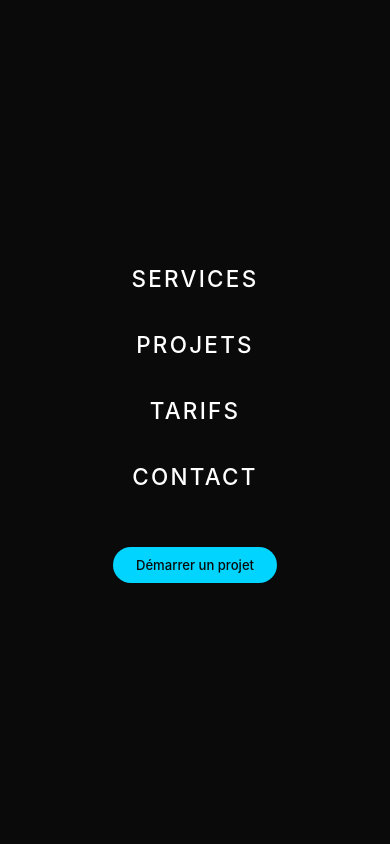
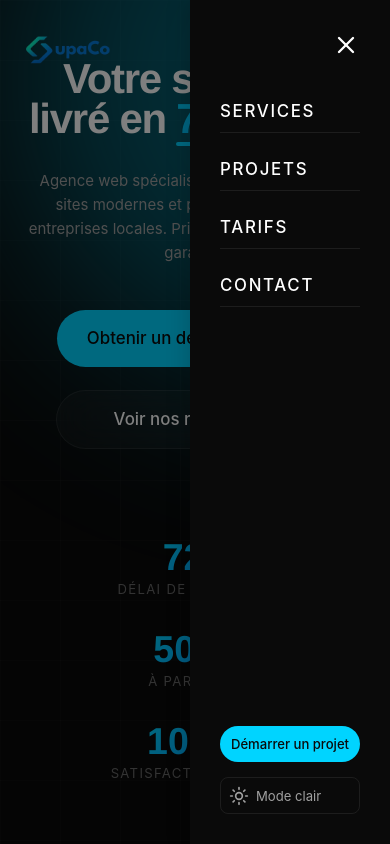
Before and after one commit to SupaKd/supaco, a React (Vite) app: page / in a window 390 px wide. Both pictures are taken after a click on the button "Menu". Shown: the top 844 px of the page. Built offline with nearby package versions, Linux system fonts and the light colour scheme; a web font is replaced by a local one.

Commit message:
optimisation

```diff
--- a/src/components/Hero.jsx
+++ b/src/components/Hero.jsx
@@ -1,132 +1,81 @@
-import { memo, useCallback, useMemo } from 'react';
-import { motion } from 'framer-motion';
+import { memo, useCallback, useMemo } from "react";
 
 const Hero = memo(() => {
-  const containerVariants = useMemo(() => ({
-    hidden: { opacity: 0 },
-    visible: {
-      opacity: 1,
-      transition: {
-        staggerChildren: 0.15,
-        delayChildren: 0.3,
-      },
-    },
-  }), []);
-
-  const itemVariants = useMemo(() => ({
-    hidden: { opacity: 0, y: 40 },
-    visible: {
-      opacity: 1,
-      y: 0,
-      transition: {
-        duration: 0.8,
-        ease: [0.25, 0.46, 0.45, 0.94],
-      },
-    },
-  }), []);
-
-  const statVariants = useMemo(() => ({
-    hidden: { opacity: 0, scale: 0.8 },
-    visible: {
-      opacity: 1,
-      scale: 1,
-      transition: {
-        duration: 0.6,
-        ease: 'easeOut',
-      },
-    },
-  }), []);
-
   const scrollToContact = useCallback((e) => {
     e.preventDefault();
-    document.querySelector('#contact')?.scrollIntoView({ behavior: 'smooth' });
+    document.querySelector("#contact")?.scrollIntoView({ behavior: "smooth" });
   }, []);
 
   const scrollToProjects = useCallback((e) => {
     e.preventDefault();
-    document.querySelector('#projects')?.scrollIntoView({ behavior: 'smooth' });
+    document.querySelector("#projects")?.scrollIntoView({ behavior: "smooth" });
   }, []);
 
-  const stats = useMemo(() => [
-    { value: '72h', label: 'Délai de livraison' },
-    { value: '500€', label: 'À partir de' },
-    { value: '100%', label: 'Satisfaction client' },
-  ], []);
+  const stats = useMemo(
+    () => [
+      { value: "72h", label: "Délai de livraison" },
+      { value: "500€", label: "À partir de" },
+      { value: "100%", label: "Satisfaction client" },
+    ],
+    []
+  );
 
   return (
     <section className="hero" id="hero">
-      <motion.div
-        className="hero__container"
-        variants={containerVariants}
-        initial="hidden"
-        animate="visible"
-      >
+      <div className="hero__container">
+        <h1 className="hero__title">
+          Votre site web
+          <br />
+          livré en <span className="highlight">72 heures</span>
+        </h1>
 
+        <p className="hero__subtitle">
+          Agence web spécialisée dans la création de sites modernes et
+          performants pour les entreprises locales. Prix transparents, résultats
+          garantis.
+        </p>
 
-        <motion.h1 className="hero__title" variants={itemVariants}>
-          Votre site web<br />
-          livré en <span className="highlight">72 heures</span>
-        </motion.h1>
-
-        <motion.p className="hero__subtitle" variants={itemVariants}>
-          Agence web spécialisée dans la création de sites modernes et performants
-          pour les entreprises locales. Prix transparents, résultats garantis.
-        </motion.p>
-
-        <motion.div className="hero__ctas" variants={itemVariants}>
-          <motion.a
+        <div className="hero__ctas">
+          <a
             href="#contact"
             className="hero__cta-primary"
             onClick={scrollToContact}
-            whileHover={{ scale: 1.05, y: -2 }}
-            whileTap={{ scale: 0.95 }}
           >
             Obtenir un devis gratuit
-            <svg width="20" height="20" viewBox="0 0 24 24" fill="none" stroke="currentColor" strokeWidth="2">
+            <svg
+              width="20"
+              height="20"
+              viewBox="0 0 24 24"
+              fill="none"
+              stroke="currentColor"
+              strokeWidth="2"
+            >
               <path d="M5 12h14M12 5l7 7-7 7" />
             </svg>
-          </motion.a>
-          <motion.a
+          </a>
+          <a
             href="#projects"
             className="hero__cta-secondary"
             onClick={scrollToProjects}
-            whileHover={{ scale: 1.05 }}
-            whileTap={{ scale: 0.95 }}
           >
             Voir nos réalisations
-          </motion.a>
-        </motion.div>
+          </a>
+        </div>
 
-        <motion.div
-          className="hero__stats"
-          variants={containerVariants}
-          initial="hidden"
-          animate="visible"
-          transition={{ delay: 0.8 }}
-        >
+        <div className="hero__stats">
           {stats.map((stat) => (
-            <motion.div key={stat.label} className="hero__stat" variants={statVariants}>
+            <div key={stat.label} className="hero__stat">
               <span className="hero__stat-value">{stat.value}</span>
               <br />
               <span className="hero__stat-label">{stat.label}</span>
-            </motion.div>
+            </div>
           ))}
-        </motion.div>
-
-        <motion.div
-          className="hero__scroll"
-          initial={{ opacity: 0 }}
-          animate={{ opacity: 1 }}
-          transition={{ delay: 1.5 }}
-        >
-          <span>Scroll</span>
-          <span className="hero__scroll-line" />
-        </motion.div>
-      </motion.div>
+        </div>
+      </div>
     </section>
   );
 });
 
-Hero.displayName = 'Hero';
+Hero.displayName = "Hero";
 
 export default Hero;
--- a/src/components/Navbar.jsx
+++ b/src/components/Navbar.jsx
@@ -1,5 +1,4 @@
 import { useState, useEffect, useCallback, useMemo } from "react";
-import { motion, AnimatePresence } from "framer-motion";
 import { FiMenu, FiX } from "react-icons/fi";
 import { Sun, Moon } from "lucide-react";
 
@@ -70,111 +69,93 @@ const Navbar = () => {
 
   return (
     <>
-      <motion.nav
-        className={`navbar ${isScrolled ? "navbar--scrolled" : ""}`}
-        initial={{ y: -100 }}
-        animate={{ y: 0 }}
-        transition={{ duration: 0.6, ease: "easeOut" }}
-      >
+      <nav className={`navbar ${isScrolled ? "navbar--scrolled" : ""}`}>
         <div className="navbar__container">
           <a href="/" className="navbar__logo">
             <img src="/newlogo.png" alt="logo" loading="eager" />
           </a>
 
           <div className="navbar__menu">
-            {navLinks.map((link, index) => (
-              <motion.a
+            {navLinks.map((link) => (
+              <a
                 key={link.label}
                 href={link.href}
                 className="navbar__link"
                 onClick={(e) => scrollToSection(e, link.href)}
-                initial={{ opacity: 0, y: -20 }}
-                animate={{ opacity: 1, y: 0 }}
-                transition={{ delay: 0.1 * index + 0.3 }}
               >
                 {link.label}
-              </motion.a>
+              </a>
             ))}
           </div>
 
-          <motion.a
-            href="#contact"
-            className="navbar__cta"
-            onClick={(e) => scrollToSection(e, "#contact")}
-            initial={{ opacity: 0, scale: 0.8 }}
-            animate={{ opacity: 1, scale: 1 }}
-            transition={{ delay: 0.7 }}
-            whileHover={{ scale: 1.05 }}
-            whileTap={{ scale: 0.95 }}
-          >
-            Démarrer un projet
-          </motion.a>
-
-          <motion.button
+          <button
             className="navbar__theme-toggle"
             onClick={toggleTheme}
             aria-label={isDarkMode ? "Activer le mode clair" : "Activer le mode sombre"}
-            initial={{ opacity: 0, scale: 0.8 }}
-            animate={{ opacity: 1, scale: 1 }}
-            transition={{ delay: 0.8 }}
-            whileHover={{ scale: 1.1 }}
-            whileTap={{ scale: 0.9 }}
           >
             {isDarkMode ? <Sun size={20} /> : <Moon size={20} />}
-          </motion.button>
+          </button>
 
           <button
-            className="navbar__mobile-toggle navbar__mobile-toggle--icon"
+            className="navbar__mobile-toggle"
             onClick={toggleMobileMenu}
             aria-label="Menu"
           >
-            <motion.div
-              initial={false}
-              animate={{
-                rotate: isMobileMenuOpen ? 180 : 0,
-              }}
-              transition={{ duration: 0.3 }}
-            >
             {isMobileMenuOpen ? <FiX size={28} /> : <FiMenu size={28} />}
-            </motion.div>
           </button>
         </div>
-      </motion.nav>
+      </nav>
 
-      <AnimatePresence>
       {isMobileMenuOpen && (
-          <motion.div
-            className="navbar__mobile-menu navbar__mobile-menu--open"
-            initial={{ opacity: 0 }}
-            animate={{ opacity: 1 }}
-            exit={{ opacity: 0 }}
+        <>
+          {/* Overlay pour fermer en cliquant à l'extérieur */}
+          <div
+            className="navbar__mobile-overlay"
+            onClick={toggleMobileMenu}
+          />
+          <div className="navbar__mobile-menu navbar__mobile-menu--open">
+            {/* Bouton fermer en haut du menu */}
+            <button
+              className="navbar__mobile-close"
+              onClick={toggleMobileMenu}
+              aria-label="Fermer le menu"
             >
-            {navLinks.map((link, index) => (
-              <motion.a
+              <FiX size={28} />
+            </button>
+
+            <div className="navbar__mobile-links">
+              {navLinks.map((link) => (
+                <a
                   key={link.label}
                   href={link.href}
                   className="navbar__link"
                   onClick={(e) => scrollToSection(e, link.href)}
-                initial={{ opacity: 0, y: 20 }}
-                animate={{ opacity: 1, y: 0 }}
-                transition={{ delay: 0.1 * index }}
                 >
                   {link.label}
-              </motion.a>
+                </a>
               ))}
-            <motion.a
+            </div>
+
+            <a
               href="#contact"
               className="navbar__cta"
               onClick={(e) => scrollToSection(e, "#contact")}
-              initial={{ opacity: 0, y: 20 }}
-              animate={{ opacity: 1, y: 0 }}
-              transition={{ delay: 0.4 }}
             >
               Démarrer un projet
-            </motion.a>
-          </motion.div>
+            </a>
+
+            {/* Toggle thème dans le menu mobile */}
+            <button
+              className="navbar__mobile-theme"
+              onClick={toggleTheme}
+              aria-label={isDarkMode ? "Mode clair" : "Mode sombre"}
+            >
+              {isDarkMode ? <Sun size={20} /> : <Moon size={20} />}
+              <span>{isDarkMode ? "Mode clair" : "Mode sombre"}</span>
+            </button>
+          </div>
+        </>
       )}
-      </AnimatePresence>
     </>
   );
 };
--- a/src/styles/components/_contact.scss
+++ b/src/styles/components/_contact.scss
@@ -143,7 +143,7 @@
   // Form
   &__form {
     @include card;
-    padding: $space-2xl;
+    padding: 1rem;
   }
 
   &__form-grid {
--- a/src/styles/components/_hero.scss
+++ b/src/styles/components/_hero.scss
@@ -86,41 +86,28 @@
     z-index: $z-base;
     text-align: center;
     padding: $space-5xl 0;
+
+    > * {
+      animation: fadeInUp 0.6s ease-out backwards;
+    }
+
+    > *:nth-child(1) { animation-delay: 0.1s; }
+    > *:nth-child(2) { animation-delay: 0.2s; }
+    > *:nth-child(3) { animation-delay: 0.3s; }
+    > *:nth-child(4) { animation-delay: 0.4s; }
+    > *:nth-child(5) { animation-delay: 0.5s; }
   }
 
-  &__badge {
-    display: inline-flex;
-    align-items: center;
-    gap: $space-sm;
-    padding: $space-sm $space-lg;
-    margin-bottom: $space-2xl;
-    @include glass;
-    border-radius: $radius-full;
-    font-size: $font-size-sm;
-    font-weight: 500;
-    color: var(--color-text-secondary);
 
-    &-dot {
-      width: 8px;
-      height: 8px;
-      background: var(--color-accent-secondary);
-      border-radius: 50%;
-
-      @media (prefers-reduced-motion: no-preference) {
-        animation: pulse 2s ease-in-out infinite;
-      }
-    }
-
-    &-text {
-      text-transform: uppercase;
-      letter-spacing: 0.1em;
-    }
-  }
 
   &__title {
     @include heading-xl;
     color: var(--color-text-primary);
     margin-bottom: $space-xl;
+    @include mobile{
+      font-size: 2.8rem;
+    }
+
 
     .highlight {
       position: relative;
@@ -146,7 +133,7 @@
     font-size: $font-size-xl;
 
     @include tablet {
-      font-size: $font-size-lg;
+      font-size: 1rem;
     }
   }
 
@@ -166,12 +153,18 @@
     @include button-primary;
     padding: $space-lg $space-2xl;
     font-size: $font-size-lg;
+    @include mobile {
+      padding:1rem 2rem
+    }
   }
 
   &__cta-secondary {
     @include button-secondary;
     padding: $space-lg $space-2xl;
     font-size: $font-size-lg;
+    @include mobile {
+      padding:1rem 3.8rem
+    }
   }
 
   &__stats {
@@ -213,30 +206,7 @@
     }
   }
 
-  // Scroll indicator
-  &__scroll {
-    position: absolute;
-    bottom: $space-2xl;
-    left: 50%;
-    transform: translateX(-50%);
-    @include flex-column;
-    align-items: center;
-    gap: $space-sm;
-    color: var(--color-text-muted);
-    font-size: $font-size-xs;
-    text-transform: uppercase;
-    letter-spacing: 0.2em;
 
-    @media (prefers-reduced-motion: no-preference) {
-      animation: bounce 2s ease-in-out infinite;
-    }
-
-    &-line {
-      width: 1px;
-      height: 40px;
-      background: linear-gradient(to bottom, var(--color-accent-primary), transparent);
-    }
-  }
 }
 
 @keyframes float {
@@ -265,6 +235,17 @@
   }
 }
 
+@keyframes fadeInUp {
+  from {
+    opacity: 0;
+    transform: translateY(30px);
+  }
+  to {
+    opacity: 1;
+    transform: translateY(0);
+  }
+}
+
 @keyframes pulse {
   0%, 100% {
     opacity: 1;
--- a/src/styles/components/_navbar.scss
+++ b/src/styles/components/_navbar.scss
@@ -16,6 +16,7 @@
   // Optimisation: force GPU layer
   will-change: transform;
   transform: translateZ(0);
+  animation: slideDown 0.4s ease-out;
 
   &--scrolled {
     padding: $space-md 0;
@@ -126,35 +127,137 @@
     }
   }
 
-  // Mobile Menu
-  &__mobile-menu {
+  // Mobile Overlay (fond sombre cliquable)
+  &__mobile-overlay {
     display: none;
     position: fixed;
     top: 0;
     left: 0;
     right: 0;
     bottom: 0;
+    background: rgba(0, 0, 0, 0.5);
+    z-index: $z-overlay - 1;
+    animation: fadeIn 0.3s ease-out;
+
+    @include tablet {
+      display: block;
+    }
+  }
+
+  // Mobile Menu - Style slide-in depuis la droite
+  &__mobile-menu {
+    display: none;
+    position: fixed;
+    top: 0;
+    right: 0;
+    bottom: 0;
+    width: 200px;
+    max-width: 85vw;
     background: var(--color-bg-primary);
-    @include flex-center;
     flex-direction: column;
-    gap: $space-xl;
+    padding: $space-xl;
     z-index: $z-overlay;
-    // Pas de backdrop-filter sur mobile (perf)
+    box-shadow: -4px 0 20px rgba(0, 0, 0, 0.15);
+    animation: slideInRight 0.3s ease-out;
 
     @include tablet {
       &--open {
         display: flex;
       }
     }
+  }
+
+  // Bouton fermer
+  &__mobile-close {
+    position: absolute;
+    top: $space-lg;
+    right: $space-lg;
+    @include flex-center;
+    width: 44px;
+    height: 44px;
+    background: transparent;
+    border: none;
+    color: var(--color-text-primary);
+    cursor: pointer;
+    border-radius: 50%;
+    transition: background-color $transition-base;
+
+    &:hover {
+      background: var(--glass-hover);
+    }
+  }
+
+  // Container des liens
+  &__mobile-links {
+    display: flex;
+    flex-direction: column;
+    gap: $space-md;
+    margin-top: $space-3xl;
+    flex: 1;
 
     .navbar__link {
-      font-size: $font-size-2xl;
+      font-size: $font-size-lg;
+      color: var(--color-text-primary);
+      padding: $space-sm 0;
+      border-bottom: 1px solid var(--glass-border);
+    }
+  }
+
+  // CTA dans le menu mobile
+  &__mobile-menu .navbar__cta {
+    width: 100%;
+    text-align: center;
+    margin-top: auto;
+    margin-bottom: $space-md;
+  }
+
+  // Toggle thème dans le menu mobile
+  &__mobile-theme {
+    display: flex;
+    align-items: center;
+    gap: $space-sm;
+    padding: $space-sm;
+    background: transparent;
+    border: 1px solid var(--glass-border);
+    border-radius: $radius-md;
+    color: var(--color-text-secondary);
+    cursor: pointer;
+    font-size: $font-size-sm;
+    transition: all $transition-base;
+
+    &:hover {
+      background: var(--glass-hover);
       color: var(--color-text-primary);
     }
+  }
+}
 
-    .navbar__cta {
-      margin-top: $space-lg;
-    }
+@keyframes slideDown {
+  from {
+    transform: translateY(-100%);
+    opacity: 0;
+  }
+  to {
+    transform: translateY(0);
+    opacity: 1;
+  }
+}
+
+@keyframes slideInRight {
+  from {
+    transform: translateX(100%);
+  }
+  to {
+    transform: translateX(0);
+  }
+}
+
+@keyframes fadeIn {
+  from {
+    opacity: 0;
+  }
+  to {
+    opacity: 1;
   }
 }
 
--- a/src/styles/components/_projects.scss
+++ b/src/styles/components/_projects.scss
@@ -24,6 +24,10 @@
       flex-direction: column;
       text-align: center;
       gap: $space-xl;
+    }
+
+    @include mobile {
+      overflow: hidden;
     }
   }
 
@@ -52,8 +56,22 @@
     gap: $space-sm;
 
     @include mobile {
-      flex-wrap: wrap;
-      justify-content: center;
+      width: 100%;
+      overflow-x: auto;
+      overflow-y: hidden;
+      -webkit-overflow-scrolling: touch;
+      scrollbar-width: none;
+
+      &::-webkit-scrollbar {
+        display: none;
+      }
+
+      // Empêcher le wrap et forcer les éléments à rester sur une ligne
+      flex-wrap: nowrap;
+
+      // Padding pour que les boutons ne soient pas collés aux bords
+      padding: $space-xs $space-lg;
+      margin: 0 calc(-1 * $space-lg);
     }
   }
 
@@ -71,6 +89,12 @@
       background: var(--color-accent-primary);
       color: var(--color-bg-primary);
       border-color: var(--color-accent-primary);
+    }
+
+    @include mobile {
+      // Empêcher le rétrécissement des boutons
+      flex-shrink: 0;
+      white-space: nowrap;
     }
   }
 
```
Lines whose indentation alone changed are shown as unchanged.
